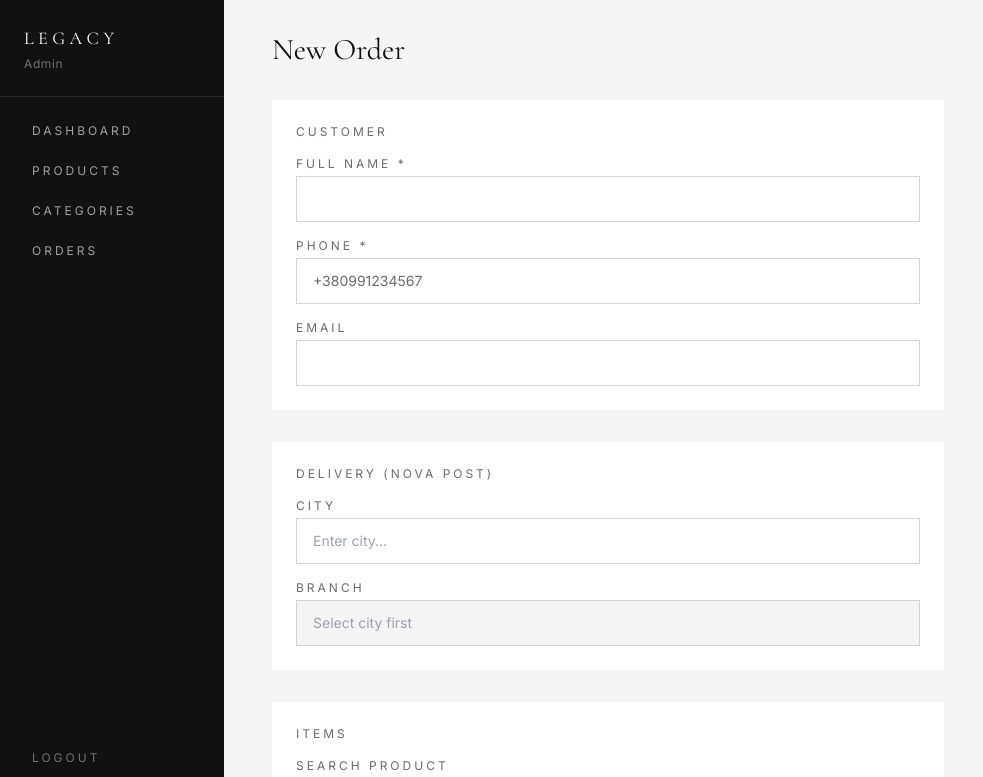
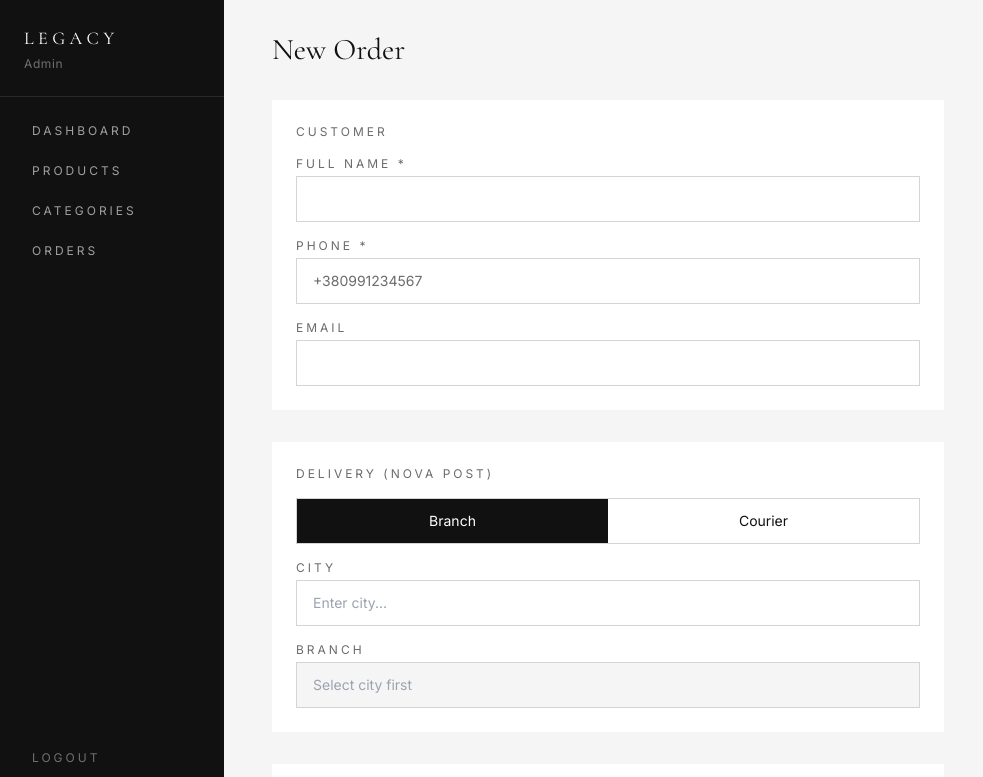
Before and after one commit to maca-js/jew-store, a Next.js app: page /admin/orders/new in a window 1280 px wide. Shown: the top 777 px of the page, without its empty margins (0-983 px from the left). Built offline with nearby package versions, Linux system fonts and the light colour scheme.

Commit message:
add delivery type selection and address fields for courier delivery

```diff
--- a/app/admin/orders/new/AdminCreateOrderClient.tsx
+++ b/app/admin/orders/new/AdminCreateOrderClient.tsx
@@ -103,6 +103,7 @@ export function AdminCreateOrderClient() {
   const [email, setEmail] = useState('')
 
   // Delivery
+  const [deliveryType, setDeliveryType] = useState<'branch' | 'courier'>('branch')
   const [cityInput, setCityInput] = useState('')
   const [cityOptions, setCityOptions] = useState<NpOption[]>([])
   const [cityLoading, setCityLoading] = useState(false)
@@ -112,6 +113,8 @@ export function AdminCreateOrderClient() {
   const [branchOptions, setBranchOptions] = useState<NpOption[]>([])
   const [branchLoading, setBranchLoading] = useState(false)
   const [selectedBranch, setSelectedBranch] = useState('')
+  const [street, setStreet] = useState('')
+  const [house, setHouse] = useState('')
 
   // Product search
   const [productSearch, setProductSearch] = useState('')
@@ -249,8 +252,11 @@ export function AdminCreateOrderClient() {
           customer_name: name,
           email,
           phone,
+          delivery_type: deliveryType,
           delivery_city: selectedCity,
-          delivery_branch: selectedBranch,
+          delivery_branch: deliveryType === 'branch' ? selectedBranch : undefined,
+          delivery_street: deliveryType === 'courier' ? street : undefined,
+          delivery_house: deliveryType === 'courier' ? house : undefined,
           items,
           total,
           status,
@@ -301,6 +307,29 @@ export function AdminCreateOrderClient() {
       {/* Delivery */}
       <div className="bg-brand-white p-6 space-y-4">
         <h2 className="text-xs font-sans tracking-widest uppercase text-brand-muted">Delivery (Nova Post)</h2>
+
+        {/* Branch / Courier toggle */}
+        <div className="flex border border-brand-border">
+          {(['branch', 'courier'] as const).map((type) => (
+            <button
+              key={type}
+              type="button"
+              onClick={() => {
+                setDeliveryType(type)
+                if (type === 'branch') { setStreet(''); setHouse('') }
+                else { setBranchInput(''); setSelectedBranch('') }
+              }}
+              className={`flex-1 px-4 py-3 text-sm font-sans transition-colors ${
+                deliveryType === type
+                  ? 'bg-brand-black text-brand-white'
+                  : 'bg-brand-white text-brand-black hover:bg-brand-gray'
+              }`}
+            >
+              {type === 'branch' ? 'Branch' : 'Courier'}
+            </button>
+          ))}
+        </div>
+
         <Autocomplete
           label="City"
           placeholder="Enter city..."
@@ -310,6 +339,8 @@ export function AdminCreateOrderClient() {
           onChange={(v) => { setCityInput(v); setSelectedCity(''); setSelectedCityRef('') }}
           onSelect={handleCitySelect}
         />
+
+        {deliveryType === 'branch' ? (
           <Autocomplete
             label="Branch"
             placeholder={!selectedCityRef ? 'Select city first' : 'Select branch...'}
@@ -320,6 +351,30 @@ export function AdminCreateOrderClient() {
             onSelect={handleBranchSelect}
             disabled={!selectedCityRef}
           />
+        ) : (
+          <div className="flex gap-3">
+            <div className="flex-1 flex flex-col gap-1">
+              <label className="text-xs font-sans tracking-widest uppercase text-brand-muted">Street</label>
+              <input
+                type="text"
+                value={street}
+                onChange={(e) => setStreet(e.target.value)}
+                placeholder="e.g. Khreshchatyk"
+                className="border border-brand-border px-4 py-3 text-sm font-sans focus:outline-none focus:border-brand-black"
+              />
+            </div>
+            <div className="w-32 flex flex-col gap-1">
+              <label className="text-xs font-sans tracking-widest uppercase text-brand-muted">House №</label>
+              <input
+                type="text"
+                value={house}
+                onChange={(e) => setHouse(e.target.value)}
+                placeholder="e.g. 12a"
+                className="border border-brand-border px-4 py-3 text-sm font-sans focus:outline-none focus:border-brand-black"
+              />
+            </div>
+          </div>
+        )}
       </div>
 
       {/* Items */}
--- a/app/api/admin/orders/route.ts
+++ b/app/api/admin/orders/route.ts
@@ -14,13 +14,19 @@ export async function POST(request: NextRequest) {
   const body = await request.json()
   const {
     customer_name, email, phone,
-    delivery_city, delivery_branch,
+    delivery_type, delivery_city, delivery_branch,
+    delivery_street, delivery_house,
     items, total, status, payment_method, admin_notes, source,
   } = body
 
   if (!customer_name || !phone || !items?.length) {
     return NextResponse.json({ error: 'Missing required fields' }, { status: 400 })
   }
+
+  const isCourier = delivery_type === 'courier'
+  const delivery_address = isCourier
+    ? `${delivery_city ?? ''}, вул. ${delivery_street ?? ''}, ${delivery_house ?? ''}`
+    : `${delivery_city ?? ''}, ${delivery_branch ?? ''}`
 
   const db = createServerSupabase()
   const { data: order, error } = await db
@@ -29,10 +35,13 @@ export async function POST(request: NextRequest) {
       customer_name,
       email: email ?? '',
       phone,
-      delivery_address: `${delivery_city ?? ''}, ${delivery_branch ?? ''}`,
+      delivery_address,
       delivery_service: 'nova_post',
+      delivery_type: delivery_type ?? 'branch',
       delivery_city: delivery_city ?? '',
-      delivery_branch: delivery_branch ?? '',
+      delivery_branch: isCourier ? '' : (delivery_branch ?? ''),
+      delivery_street: isCourier ? (delivery_street ?? '') : null,
+      delivery_house: isCourier ? (delivery_house ?? '') : null,
       payment_method: payment_method ?? 'invoice',
       items: items as OrderItem[],
       total,
@@ -62,12 +71,16 @@ export async function POST(request: NextRequest) {
     .join('\n')
   const paymentLabel = (payment_method ?? 'invoice') === 'liqpay' ? 'LiqPay' : 'Рахунок-фактура'
 
+  const deliveryLine = isCourier
+    ? `${delivery_city ?? '—'}, вул. ${delivery_street ?? ''}, ${delivery_house ?? ''} (кур'єр)`
+    : `${delivery_city ?? '—'}, ${delivery_branch ?? '—'}`
+
   await sendTelegramMessage(
     `🛍 <b>Нове замовлення ${shortId} (адмін)</b>\n\n` +
       `👤 ${customer_name}\n` +
       `📞 ${phone}\n` +
       `📧 ${email ?? '—'}\n` +
-      `📦 ${delivery_city ?? '—'}, ${delivery_branch ?? '—'}\n\n` +
+      `📦 ${deliveryLine}\n\n` +
       `${itemLines}\n\n` +
       `💰 Разом: <b>${total} грн</b>\n` +
       `💳 Оплата: ${paymentLabel}`,
```
Lines whose indentation alone changed are shown as unchanged.
